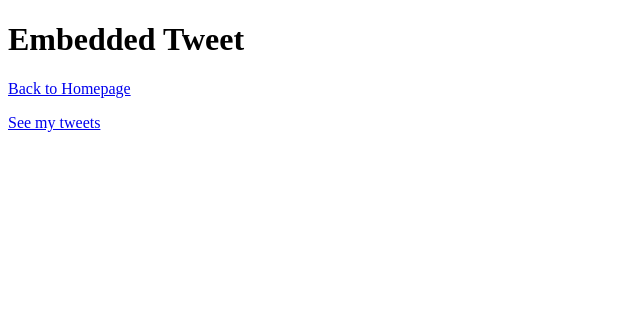
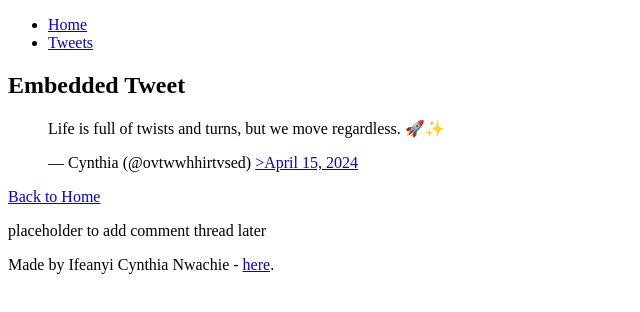
Before and after one commit to Ifeanyi-tech/My_First_Portfolio, a plain HTML site: page html_basic/tweets.html in a window 1280 px wide. Shown: the whole page, without its empty margins (0-640 px from the left). Drawn offline with Linux system fonts and the light colour scheme.

Commit message:
Fix embedded tweet and footer in tweets.html

```diff
--- a/html_basic/tweets.html
+++ b/html_basic/tweets.html
@@ -5,15 +5,38 @@
     <title>My Tweet</title>
 </head>
 <body>
+
+    <header>
+        <ul>
+          <li><a href="index.html">Home</a></li>
+          <li><a href="tweets.html">Tweets</a></li>
+        </ul>
+      </header>
+
+      <main>
+        <article>
     <h1>Embedded Tweet</h1>
-    <p><a href="index.html">Back to Homepage</a></p>
+    <!-- Embedded Tweet -->
+     <blockquote class="twitter-tweet">
+        <p lang="en" dir="ltr">
+            Life is full of twists and turns, but we move regardless. 🚀✨
+          </p>
+          &mdash; Cynthia (@ovtwwhhirtvsed)
+        <a href="https://x.com/ovtwwhhirtvsed/status/1921796573429735839">>April 15, 2024</a>
+    </blockquote>
+    <script async src="https://platform.twitter.com/widgets.js" charset="utf-8"></script>
 
-    <blockquote class="twitter-tweet">
-        <a href="https://x.com/ovtwwhhirtvsed/status/1921796573429735839"></a>
-    </blockquote>
+    <p><a href="index.html">Back to Home</a></p>
+</article>
 
-    <p><a href="tweets.html">See my tweets</a></p>
+<aside>
+    <p>placeholder to add comment thread later</p>
+  </aside>
+</main>
 
-    <script async src="https://platform.twitter.com/widgets.js" charset="utf-8"></script>
+<footer>
+<p>Made by Ifeanyi Cynthia Nwachie - <a href="https://www.linkedin.com/in/ifeanyi-cynthia-a109a9353" target="_blank">here</a>.</p>
+</footer>
+
 </body>
 </html>
```
